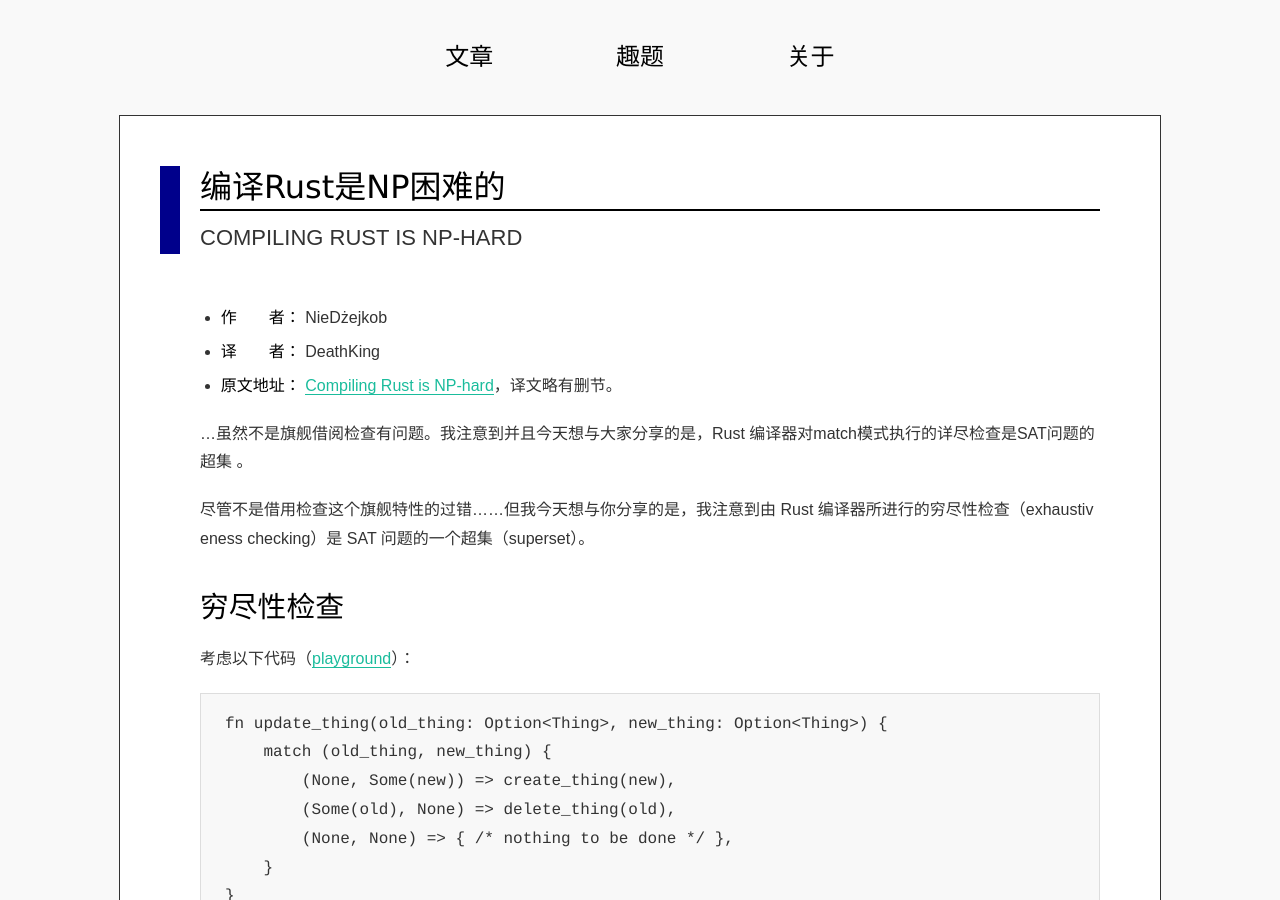
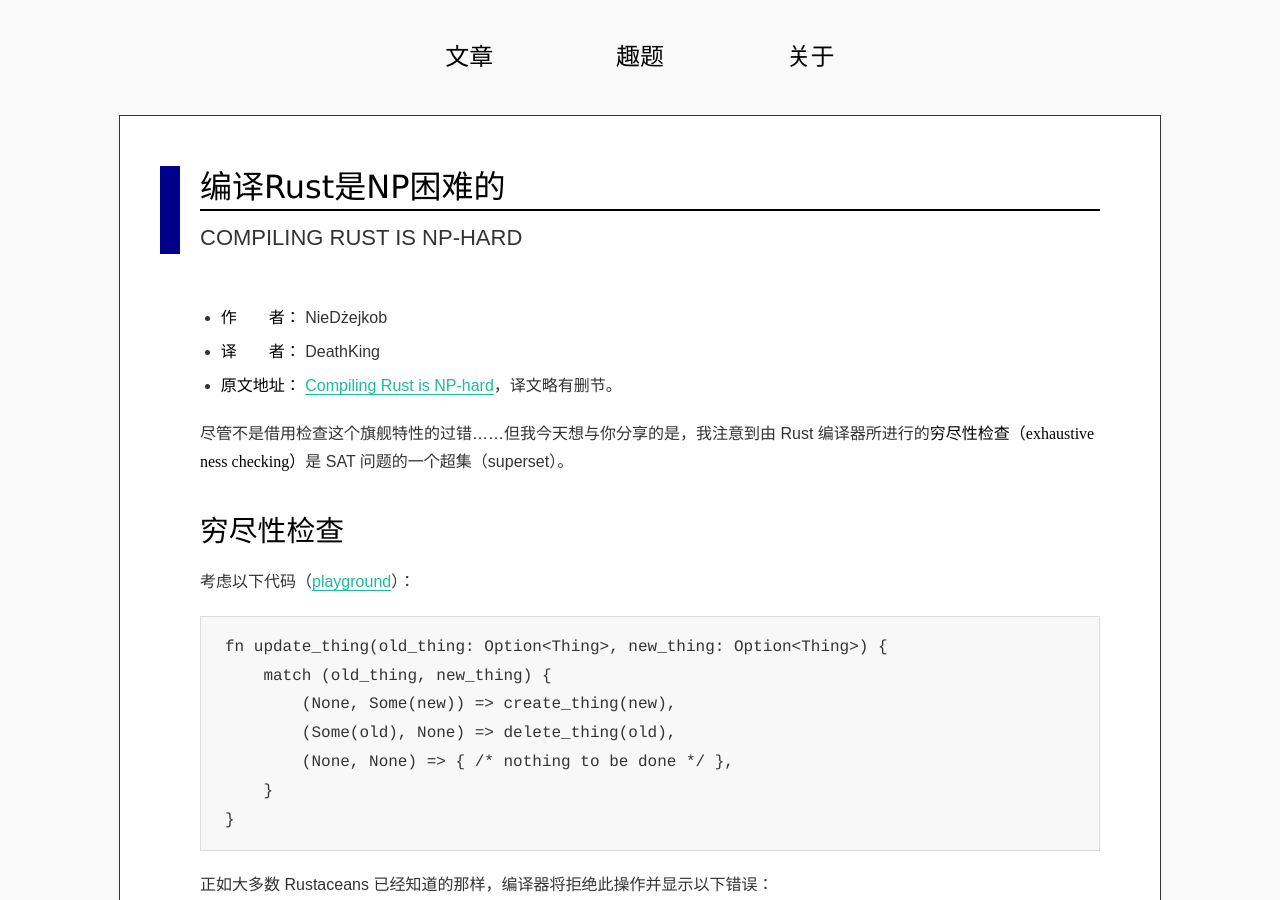
Before and after one commit to DeathKing/deathking.github.io, a Jekyll site: the page built from _posts/2021-07-08-compiling-rust-is-np-hard.md, in a window 1280 px wide and 900 px high. Built offline with Jekyll 4.4.1, drawn with Linux system fonts in a browser that asks for light colours; comment, search, counter and statistics services are not loaded.

Commit message:
removed a duplication paragraph.

```diff
--- a/_posts/2021-07-08-compiling-rust-is-np-hard.md
+++ b/_posts/2021-07-08-compiling-rust-is-np-hard.md
@@ -18,9 +18,7 @@ disqus: y
 + **原文地址：** [Compiling Rust is NP-hard](https://niedzejkob.p4.team/rust-np/)，译文略有删节。
 
 
-...虽然不是旗舰借阅检查有问题。我注意到并且今天想与大家分享的是，Rust 编译器对match模式执行的详尽检查是SAT问题的超集 。
-
-尽管不是借用检查这个旗舰特性的过错……但我今天想与你分享的是，我注意到由 Rust 编译器所进行的穷尽性检查（exhaustiveness checking）是 SAT 问题的一个超集（superset）。
+尽管不是借用检查这个旗舰特性的过错……但我今天想与你分享的是，我注意到由 Rust 编译器所进行的**穷尽性检查（exhaustiveness checking）**是 SAT 问题的一个超集（superset）。
 
 ## 穷尽性检查
 
```
